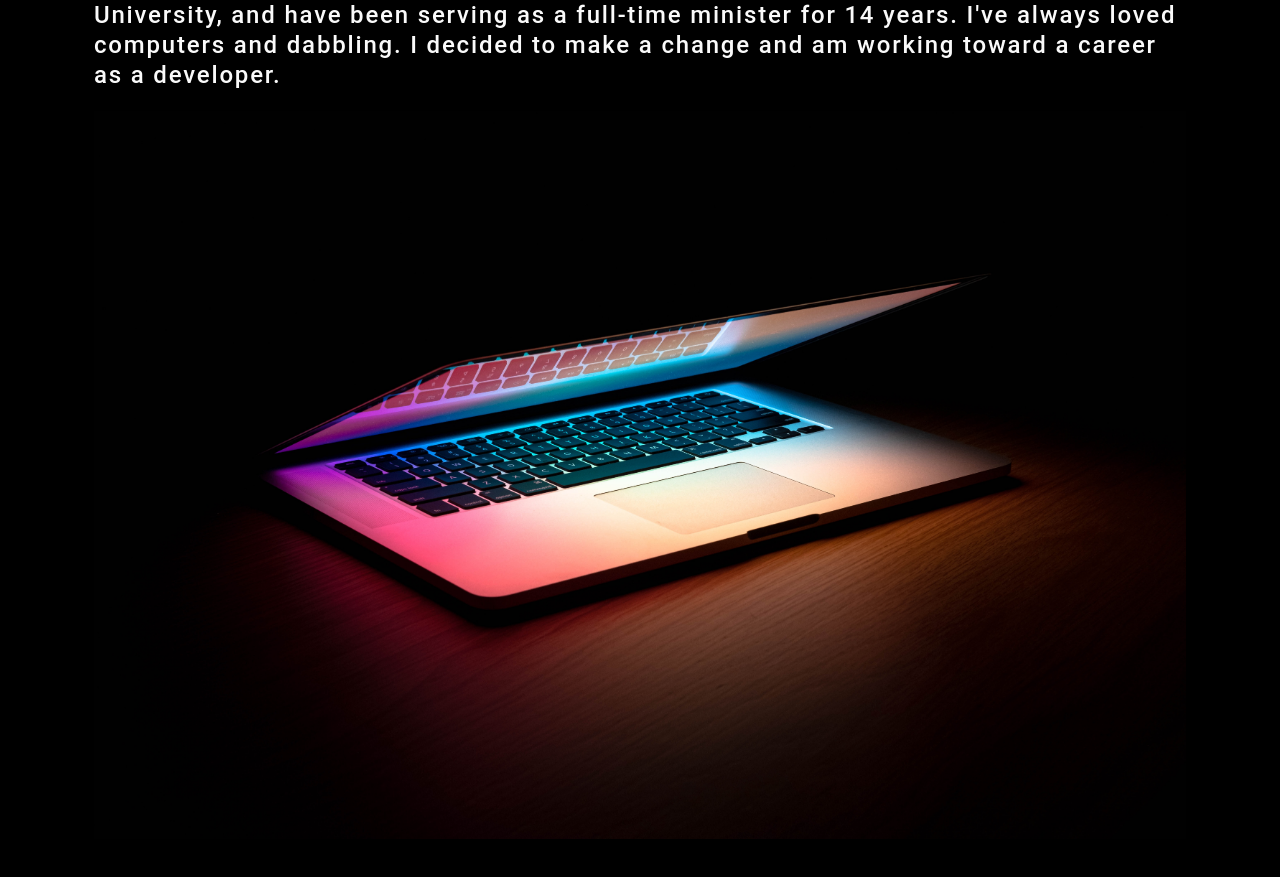
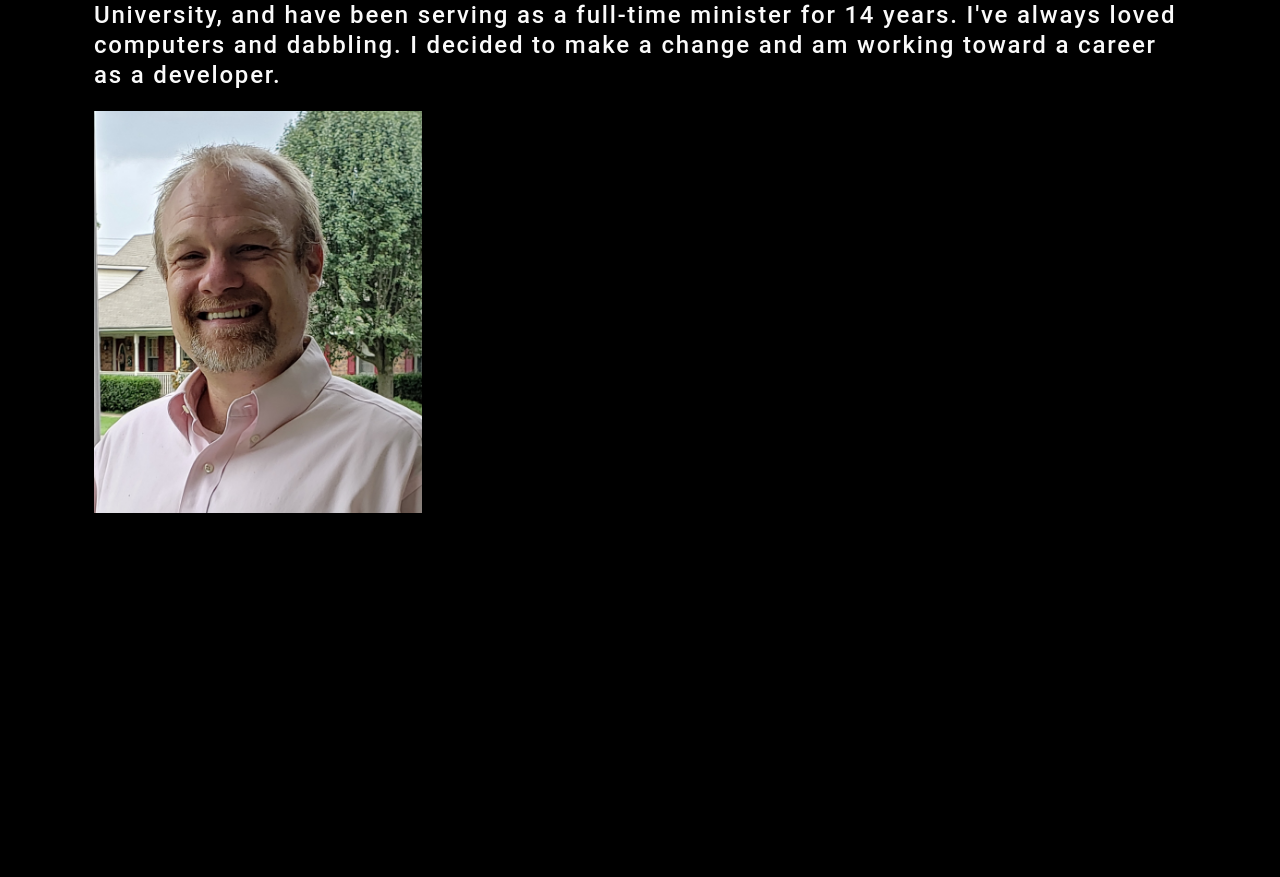
Before and after one commit to RevChrisWarren/chriswarren-portfolio, a React (Create React App) app: page / in a window 1280 px wide. Shown: the part 2432-3309 px from the top of the page. After the commit the page ends 3059 px from the top, so only its background shows below. Built offline with nearby package versions, Linux system fonts and the light colour scheme.

Commit message:
added headshot

```diff
--- a/src/components/About/index.js
+++ b/src/components/About/index.js
@@ -1,5 +1,5 @@
 import React from 'react';
-import coverImage from "../../assets/computerbackground.jpg"
+import coverImage from "../../assets/chrispic.jpeg"
 
 
 function About() {
@@ -13,7 +13,7 @@ function About() {
                 I've always loved computers and dabbling. I decided to make a change and am working toward a career as a
                 developer.
             </h4>
-            <img src={coverImage} className="my-2" style={{ width: "100%" }} alt="cover" />
+            <img src={coverImage} className="my-2 headshot" alt="cover" />
 
         </section>
     );
--- a/src/index.css
+++ b/src/index.css
@@ -323,3 +323,7 @@ a {
 .links {
   padding: 20px
 }
+.headshot {
+  width: 30%;
+  justify-content: auto
+}
```
Also changed, not shown: src/assets/chrispic.jpeg (added).
